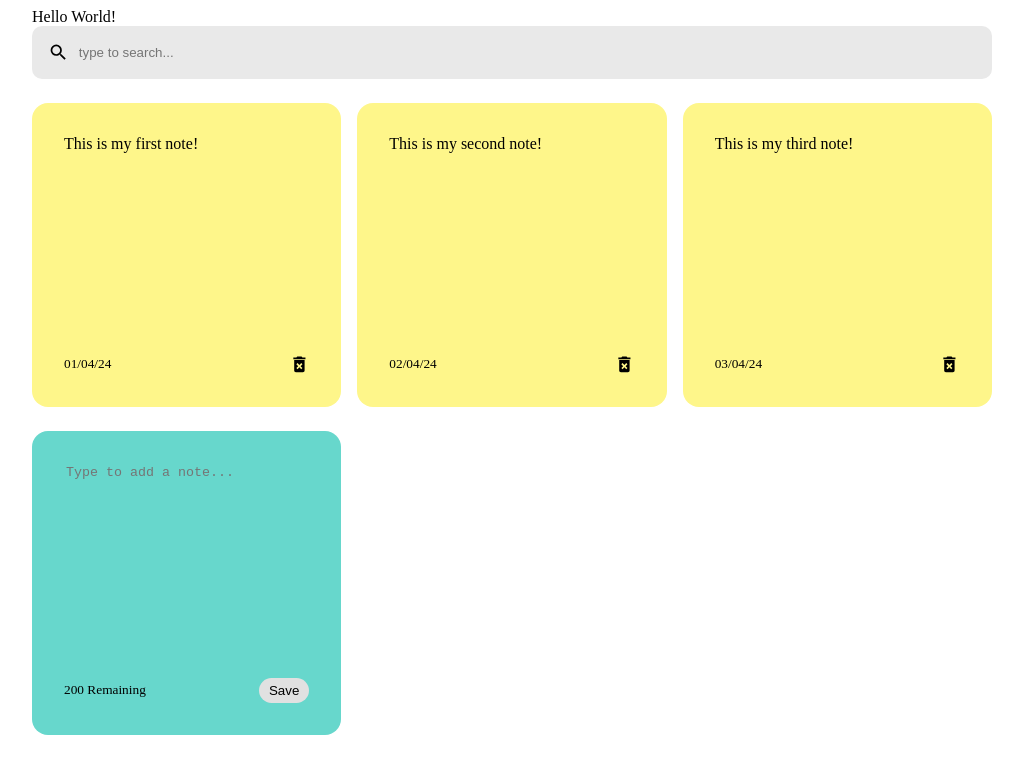
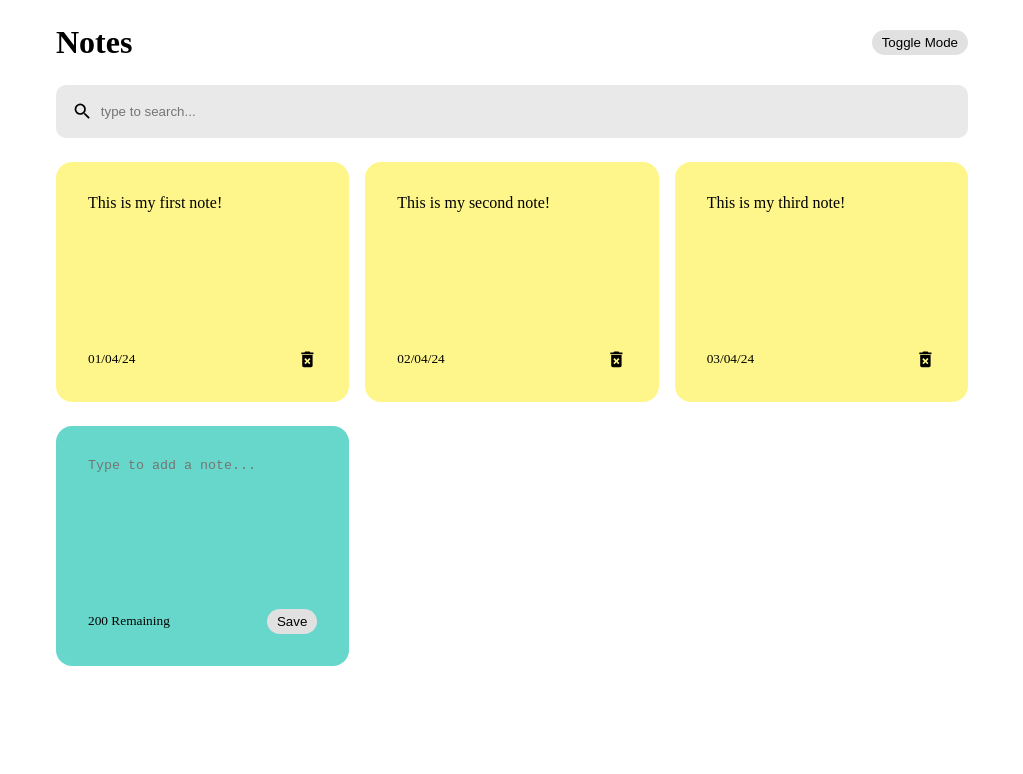
Before and after one commit to Yeonu-Kim/react_project, a React (Create React App) app in the folder memo_app/: page / in a window 1280 px wide. Shown: the top 774 px of the page, without its empty margins (128-1151 px from the left). Built offline with nearby package versions, Linux system fonts and the light colour scheme.

Commit message:
[feat] Make dark mode toggle button

```diff
--- a/memo_app/src/App.js
+++ b/memo_app/src/App.js
@@ -1,8 +1,10 @@
 import { useState } from "react";
 import { nanoid } from 'nanoid';
+import './index.css';
 import NoteList from './components/NoteList';
 import stlyes from './App.module.css';
 import Search from './components/Search';
+import Header from './components/Header';
 
 const App = () => {
   const [notes, setNotes] = useState([
@@ -24,6 +26,7 @@ const App = () => {
   ]);
 
   const [searchText, setSearchText] = useState('');
+  const [isDark, setIsDark] = useState(false);
 
   const addNote = (text) => {
     const date = new Date();
@@ -45,11 +48,11 @@ const App = () => {
   })
 
   return (
-    <div className={stlyes.app}>
-      Hello World!
-      <Search handleSearchNote={setSearchText}/>
-      <NoteList notes={visibleNotes} handleSave={addNote} handleDelete={deleteNote}/>
-    </div>
+      <div className={`${stlyes.app} ${isDark && stlyes.dark_mode}`}>
+        <Header handleMode={setIsDark}/>
+        <Search handleSearchNote={setSearchText}/>
+        <NoteList notes={visibleNotes} handleSave={addNote} handleDelete={deleteNote}/>
+      </div>
   );
 }
 
--- a/memo_app/src/App.module.css
+++ b/memo_app/src/App.module.css
@@ -2,4 +2,13 @@
     max-width: 960px;
     margin: 0 auto;
     padding: 0 1.5rem;
+    min-height: 100vh;
 }
+
+.dark_mode {
+    background-color: black;
+}
+
+.dark_mode h1 {
+    color: white;
+}
--- /dev/null
+++ b/memo_app/src/components/Header.js
@@ -0,0 +1,17 @@
+import React from 'react';
+import style from './Header.module.css';
+import addNoteStyle from './AddNote.module.css'
+
+const Header = ({ handleMode }) => {
+    const handleToggleBtn = () => {
+        handleMode((current) => !current)
+    }
+    return (
+        <div className={style.header}>
+            <h1>Notes</h1>
+            <button onClick={handleToggleBtn} className={addNoteStyle.save}>Toggle Mode</button>
+        </div>
+    )
+}
+
+export default Header;
--- /dev/null
+++ b/memo_app/src/components/Header.module.css
@@ -0,0 +1,6 @@
+.header {
+    display: flex;
+    justify-content: space-between;
+    align-items: center;
+    padding: 1.5rem 0;
+}
--- a/memo_app/src/components/Search.js
+++ b/memo_app/src/components/Search.js
@@ -1,4 +1,4 @@
-import React, { useState } from 'react';
+import React from 'react';
 import { MdSearch } from 'react-icons/md';
 import style from './Search.module.css';
 
--- /dev/null
+++ b/memo_app/src/index.css
@@ -0,0 +1,5 @@
+* {
+    margin: 0;
+    padding: 0;
+    box-sizing: border-box;
+}
```
